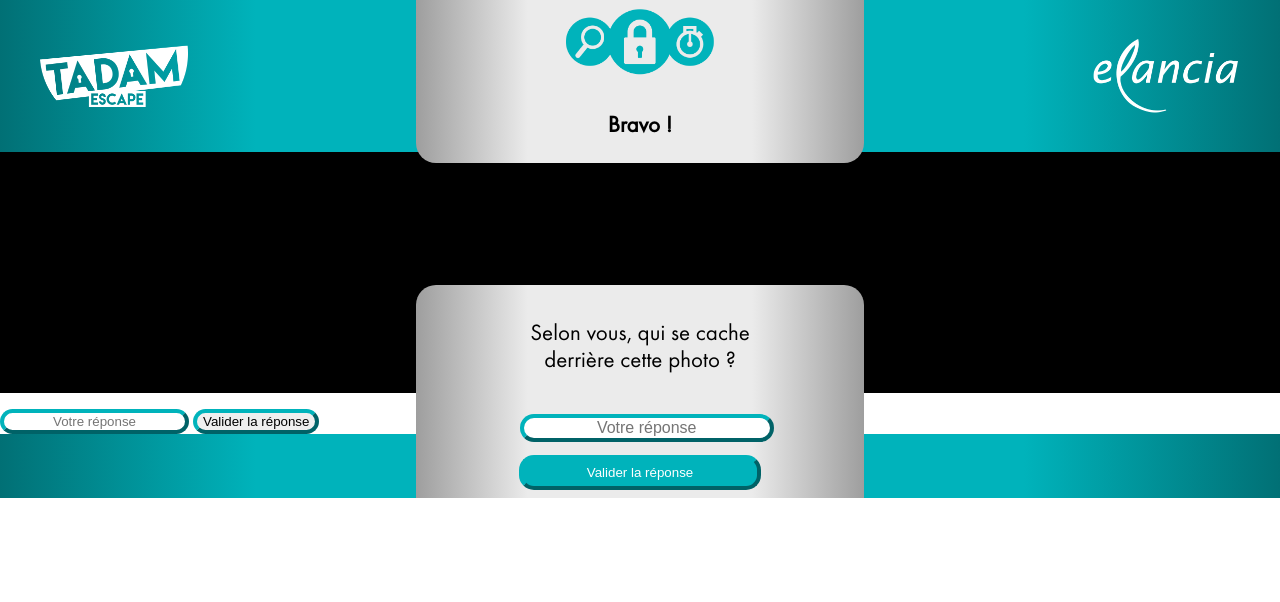
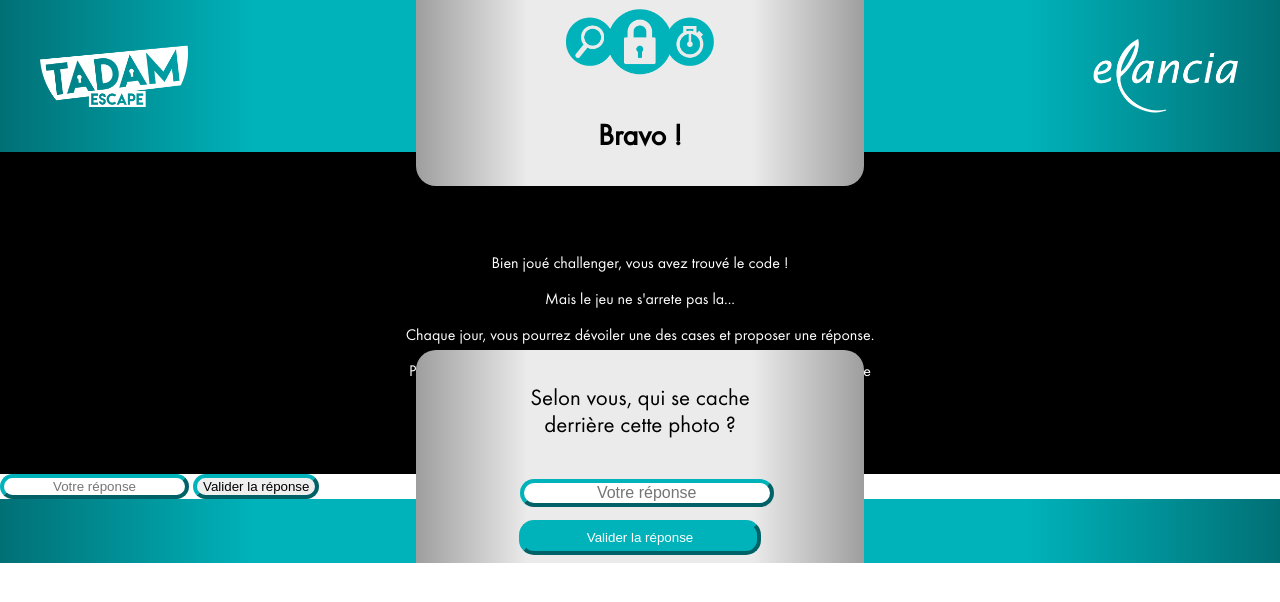
Before and after one commit to Mpreard/Tadam, a PHP site: page /page2.php in a window 1280 px wide. Shown: the top 602 px of the page. Run offline with PHP 8.4, Linux system fonts and the light colour scheme; data that the repository does not hold is empty.

Commit message:
Ajout css

```diff
--- a/main.css
+++ b/main.css
@@ -170,13 +170,6 @@ p {
     padding-bottom: 11%;
     height: auto;
 
-}
-
-/*CSS page 2 */
-
-.presentation_text {
-    padding-top: 25px;
-    background-color: black;
 }
 
 
--- a/page2.css
+++ b/page2.css
@@ -1,7 +1,15 @@
+.congrats{
+    font-size:30px;
+}
+
 #grille {
-    width: 45%;
+    width: 85%;
     margin-left: auto;
     margin-right: auto;
+}
+
+.wrap_grille{
+    background-color: black;
 }
 
 .image_grille {
@@ -11,6 +19,21 @@
     border-color: white;
 }
 
+.presentation_text {
+    padding-top: 8%;
+    background-color: black;
+    text-align: center;
+    color: white;
+}
+
+#first{
+    margin-block-start: 0em;
+}
+
+.end_presentation{
+    color: rgb(0 179 187);
+    margin-block-end: 0em;
+}
 @media screen and (max-width: 1678px) {
     .image_grille {
         width: 4.7%;
--- a/page2.php
+++ b/page2.php
@@ -27,13 +27,14 @@
         </div>
       </div>
       <div class = "presentation_text">
-        <p class = "GG">Bien joué challenger, vous avez trouvé le code !</p>
+        <p class = "GG" id="first">Bien joué challenger, vous avez trouvé le code !</p>
         <p>Mais le jeu ne s'arrete pas la...</p>
         <p>Chaque jour, vous pourrez dévoiler une des cases et proposer une réponse.</p>
-        <p>Plus vous cumulez de réponses (correcte) plus vous aurez de chance d'être tiré au sort pour gagner  partie de jeu chez TADAM ESCAPE</p>
+        <p>Plus vous cumulez de réponses (correcte) plus vous aurez de chance d'être </br> tiré au sort pour gagner  partie de jeu chez TADAM ESCAPE</p>
         <p>Bon courage !</p>
-        <p>Alors ? Saurez-vous retrouver qui se cache derrière cette photo ?</p>
+        <p class="end_presentation">Alors ? Saurez-vous retrouver qui se cache derrière cette photo ?</p>
       </div>
+      <div class="wrap_grille">
         <div id="grille">
           <?php
             $id = 1;
@@ -60,6 +61,7 @@
             $reponse->closeCursor();
 
           ?>
+        </div>
       </div>
       <div>
         <form action="grille_back.php" method="POST">
```
Lines whose indentation alone changed are shown as unchanged.
